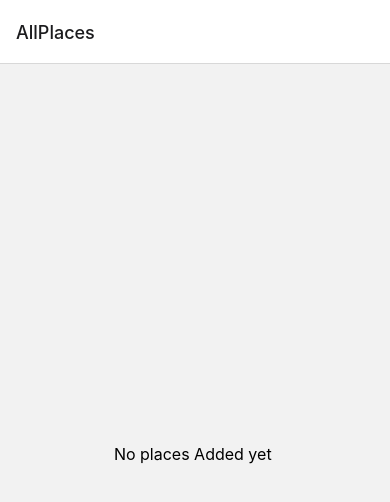
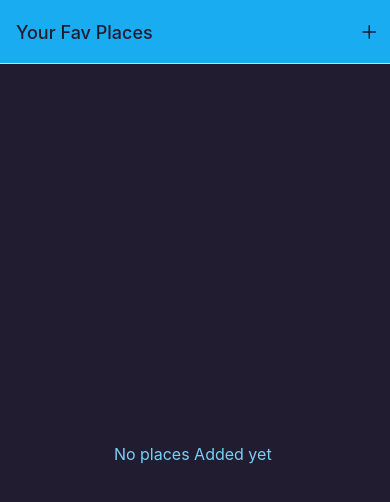
Before and after one commit to SarikAnwar01/Places, a React Native app: screen /AllPlaces in a window 390 px wide. Shown: the top 502 px of the page. Built offline with nearby package versions, Linux system fonts and the light colour scheme.

Commit message:
Custom Icon color contant and navigation

```diff
--- a/App.js
+++ b/App.js
@@ -4,6 +4,8 @@
 import { createNativeStackNavigator } from '@react-navigation/native-stack';
 import AllPlaces from './screens/AllPlaces';
 import AddPlace from './screens/AddPlace';
+import IconButton from './components/UI/IconButton';
+import { Colors } from './constant/colors';
 
 const Stack = createNativeStackNavigator();
 
@@ -11,9 +13,32 @@
   return (<>
     <StatusBar style='dark' />
     <NavigationContainer>
-      <Stack.Navigator>
-        <Stack.Screen name="AllPlaces" component={AllPlaces} />
-        <Stack.Screen name='AddPlace' component={AddPlace} />
+      <Stack.Navigator screenOptions={{
+        headerStyle: {
+          backgroundColor: Colors.primary500
+        },
+        headerTintColor: Colors.gray700,
+        contentStyle: {
+          backgroundColor: Colors.gray700
+        }
+      }}>
+        <Stack.Screen
+          name='AllPlaces'
+          component={AllPlaces}
+          options={({ navigation }) => ({
+            title: "Your Fav Places",
+            headerRight: ({ tintColor }) => (
+              <IconButton
+                icon="add"
+                size={24}
+                color={tintColor}
+                onPress={() => navigation.navigate("AddPlace")} />
+            ),
+
+          })} />
+        <Stack.Screen name='AddPlace' component={AddPlace} options={{
+          title: "Add a new Place"
+        }} />
       </Stack.Navigator>
 
     </NavigationContainer>
--- a/components/Places/PlacesList.js
+++ b/components/Places/PlacesList.js
@@ -1,4 +1,5 @@
 import { FlatList, Text, View, StyleSheet } from "react-native";
+import { Colors } from "../../constant/colors";
 import PlaceItem from "./PlaceItem";
 
 function PlacesList({ places }) {
@@ -28,6 +29,7 @@
         alignItems: "center"
     },
     fallbackText: {
-        fontSize: 16
+        fontSize: 16,
+        color: Colors.primary200
     }
 })
--- /dev/null
+++ b/components/UI/IconButton.js
@@ -0,0 +1,23 @@
+import { Pressable, View, Text, StyleSheet } from "react-native";
+import { Ionicons } from "@expo/vector-icons"
+
+function IconButton({ icon, size, color, onPress }) {
+    return (
+        <Pressable onPress={onPress} style={({ pressed }) => [styles.button, pressed ? styles.pressed : null]}>
+            <Ionicons name={icon} size={size} color={color} />
+        </Pressable>
+    );
+}
+export default IconButton;
+
+const styles = StyleSheet.create({
+    button: {
+
+        padding: 8,
+        justifyContent: "center",
+        alignItems: "center"
+    },
+    pressed: {
+        opacity: 0.7
+    }
+})
--- /dev/null
+++ b/constant/colors.js
@@ -0,0 +1,11 @@
+export const Colors = {
+    primary50: '#cfeffd',
+    primary100: '#a0defb',
+    primary200: '#77cff8',
+    primary400: '#44bdf5',
+    primary500: '#1aacf0',
+    primary700: '#0570c9',
+    primary800: '#003b88',
+    accent500: '#e6b30b',
+    gray700: '#221c30',
+};
```
